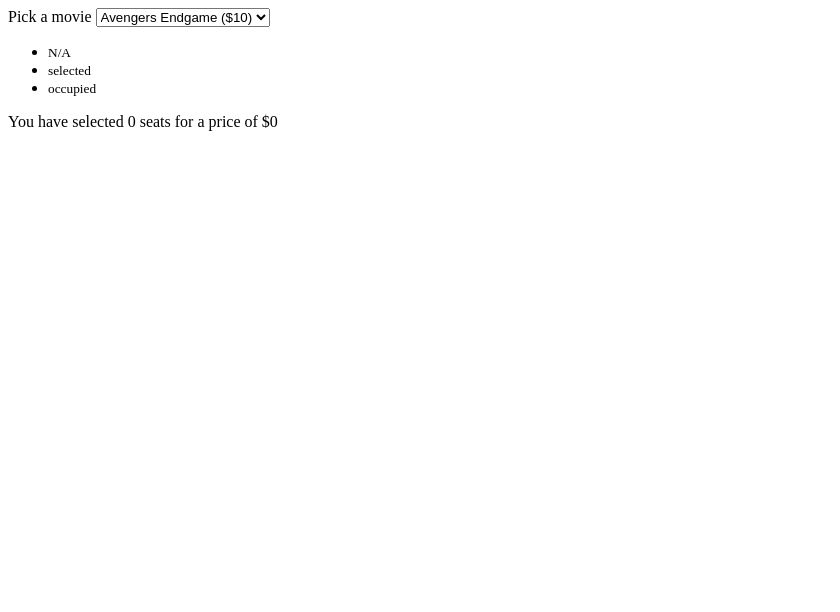
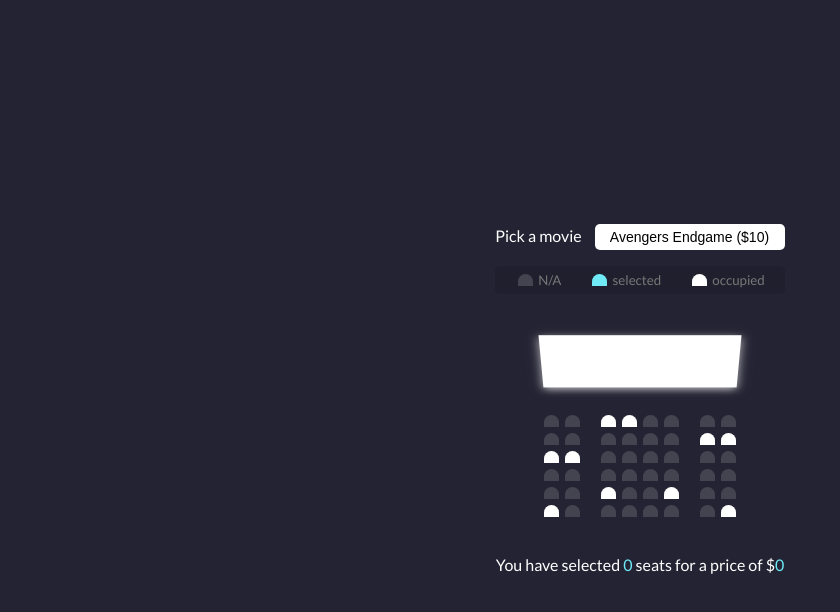
Before and after one commit to talhawaqar/Movie-Seat-Booking, a plain HTML site: page index.html in a window 1280 px wide. Shown: the whole page, without its empty margins (0-840 px from the left). Drawn offline with Linux system fonts and the light colour scheme.

Commit message:
feature-booking

```diff
--- a/css/style.css
+++ b/css/style.css
@@ -0,0 +1,118 @@
+@font-face {
+  font-family: "lato";
+  src: url(../fonts/Lato-Regular.ttf);
+}
+
+* {
+  box-sizing: border-box;
+}
+
+body {
+  background-color: #242333;
+  color: #fff;
+  display: flex;
+  flex-direction: column;
+  align-items: center;
+  justify-content: center;
+  height: 100vh;
+  font-family: "lato", sans-serif;
+  margin: 0;
+}
+
+.movie-container {
+  margin: 2px 0;
+}
+
+.movie-container select {
+  background-color: #fff;
+  border: 0;
+  border-radius: 5px;
+  font-size: 14px;
+  margin-left: 10px;
+  padding: 5px 15px;
+  -moz-appearance: none;
+  -webkit-appearance: none;
+  appearance: none;
+}
+
+.seat {
+  background-color: #444451;
+  height: 12px;
+  width: 15px;
+  margin: 3px;
+  border-top-right-radius: 10px;
+  border-top-left-radius: 10px;
+}
+
+.container {
+  perspective: 1000px;
+  margin-bottom: 30px;
+}
+
+.seat:nth-of-type(2) {
+  margin-right: 18px;
+}
+
+.seat:nth-last-of-type(2) {
+  margin-left: 18px;
+}
+
+.seat.selected {
+  background-color: #6feaf6;
+}
+
+.seat.occupied {
+  background-color: #fff;
+}
+
+.seat:not(.occupied):hover {
+  cursor: pointer;
+  transform: scale(1.2);
+}
+
+.showcase .seat:not(.occupied):hover {
+  cursor: default;
+  transform: scale(1);
+}
+
+.showcase {
+  background: rgba(0, 0, 0, 0.1);
+  padding: 5px 10px;
+  border-radius: 5px;
+  color: #777;
+  list-style-type: none;
+  display: flex;
+  justify-content: space-between;
+}
+
+.showcase li {
+  display: flex;
+  align-items: center;
+  justify-content: center;
+  margin: 0 10px;
+}
+
+.showcase li small {
+  margin-left: 2px;
+}
+
+.row {
+  display: flex;
+}
+
+.screen {
+  background-color: #fff;
+  height: 70px;
+  width: 100%;
+  margin: 15px 0;
+  transform: rotateX(-45deg);
+  box-shadow: 0 3px 10px rgba(255, 255, 255, 0.7);
+}
+
+p.text {
+  margin: 5px 0;
+}
+
+p.text span {
+  color: #6feaf6;
+}
--- a/index.html
+++ b/index.html
@@ -32,7 +32,7 @@
     </div>
 
     <div class="container">
-      <div class="sereen">
+      <div class="screen"></div>
       <div class="row">
         <div class="seat"></div>
         <div class="seat"></div>
@@ -99,8 +99,12 @@
         <div class="seat occupied"></div>
       </div>
     </div>
-    </div>
-    <p class="text">You have selected <span id="count">0</span> seats for a price of $<span id="total">0</span></p>
+    <p class="text">
+      You have selected <span id="count">0</span> seats for a price of $<span
+        id="total"
+        >0</span
+      >
+    </p>
     <script src="./js/main.js"></script>
   </body>
 </html>
```
Also changed, not shown: fonts/Lato-Regular.ttf (added). Lines whose indentation alone changed are shown as unchanged.
